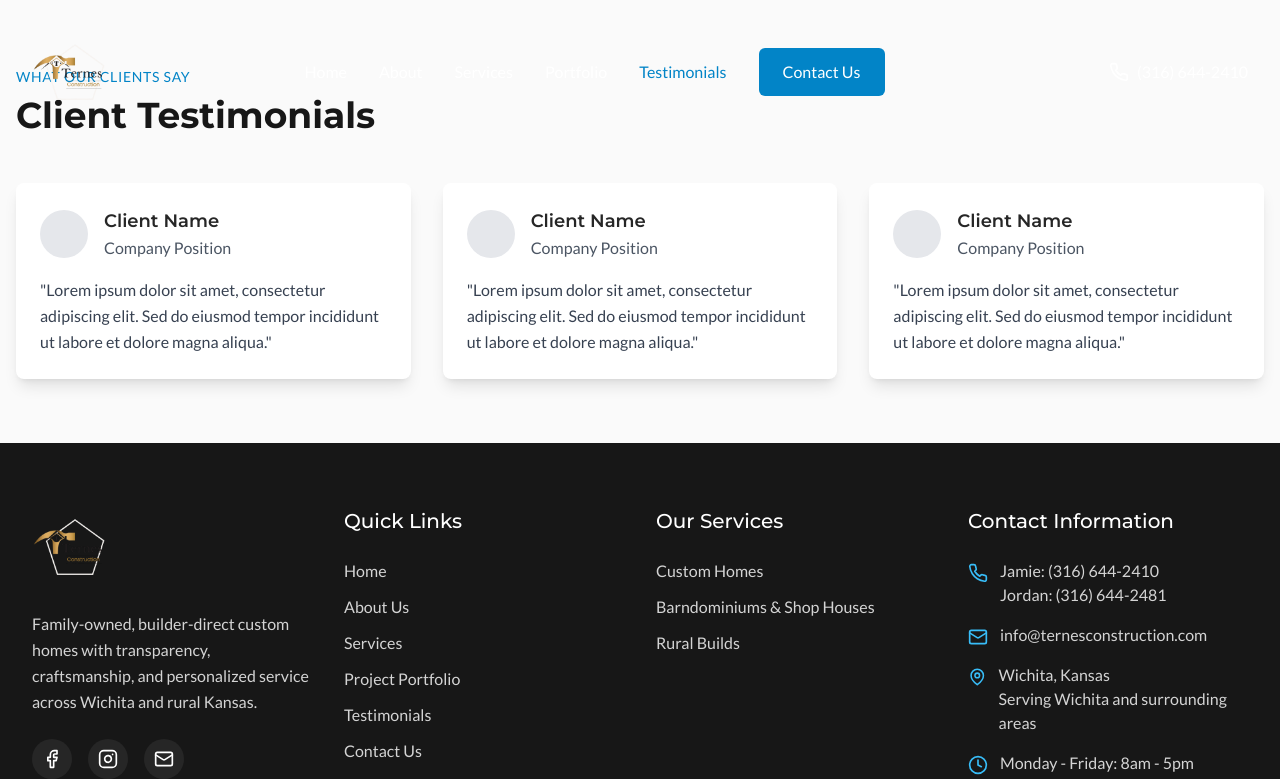
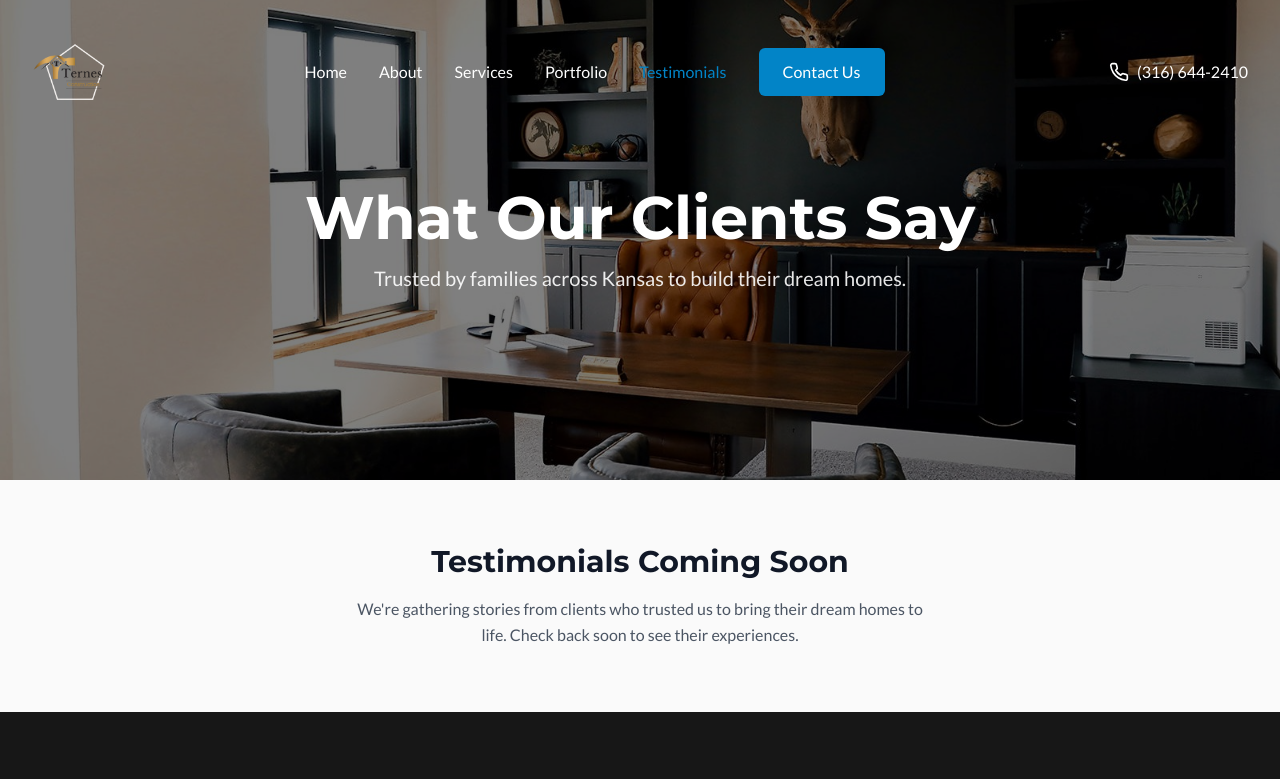
Before and after one commit to Zrsteffen/ternesconstruction, a React (Vite) app: page /testimonials in a window 1280 px wide. Shown: the top 779 px of the page. Built offline with nearby package versions, Linux system fonts and the light colour scheme.

Commit message:
Update TestimonialsPage.tsx
seo testimonial

```diff
--- a/src/pages/TestimonialsPage.tsx
+++ b/src/pages/TestimonialsPage.tsx
@@ -1,40 +1,64 @@
 import React from 'react';
 import { Helmet } from 'react-helmet-async';
-import SectionTitle from '../components/ui/SectionTitle';
+import testimonialHero from '../images/testimonial_hero.jpg';
 
 const TestimonialsPage: React.FC = () => {
   return (
     <>
       <Helmet>
-        <title>Testimonials | Your Company</title>
-        <meta name="description" content="See what our clients say about our work and services" />
+        <title>Client Testimonials | Ternes Construction</title>
+        <meta
+          name="description"
+          content="Hear from real clients about their experience working with Ternes Construction, Wichita’s trusted family-owned builder."
+        />
+        <meta property="og:title" content="Client Testimonials | Ternes Construction" />
+        <meta
+          property="og:description"
+          content="Hear from real clients about their experience working with Ternes Construction, Wichita’s trusted family-owned builder."
+        />
+        <meta property="og:image" content="/images/testimonial_hero.jpg" />
+        <meta property="og:type" content="website" />
+        <meta property="og:url" content="https://ternesconstruction.com/testimonials" />
+        <meta name="twitter:card" content="summary_large_image" />
+        <meta name="twitter:title" content="Client Testimonials | Ternes Construction" />
+        <meta
+          name="twitter:description"
+          content="Hear from real clients about their experience working with Ternes Construction, Wichita’s trusted family-owned builder."
+        />
+        <meta name="twitter:image" content="/images/testimonial_hero.jpg" />
       </Helmet>
 
-      <div className="container mx-auto px-4 py-16">
-        <SectionTitle
-          title="Client Testimonials"
-          subtitle="What Our Clients Say"
-          description="Discover what our valued clients have to say about their experiences working with us"
-        />
+      {/* Hero Section */}
+      <section className="relative h-[60vh] overflow-hidden">
+        <div className="absolute inset-0">
+          <div className="absolute inset-0 bg-black/50 z-10" />
+          <img
+            src={testimonialHero}
+            alt="Happy clients in front of a Ternes custom home"
+            className="w-full h-full object-cover"
+            loading="lazy"
+          />
+        </div>
 
-        <div className="grid grid-cols-1 md:grid-cols-2 lg:grid-cols-3 gap-8 mt-12">
-          {/* Placeholder for testimonials - you can add real testimonials data later */}
-          {[1, 2, 3].map((index) => (
-            <div key={index} className="bg-white rounded-lg shadow-lg p-6">
-              <div className="flex items-center mb-4">
-                <div className="w-12 h-12 bg-gray-200 rounded-full"></div>
-                <div className="ml-4">
-                  <h3 className="font-semibold text-lg">Client Name</h3>
-                  <p className="text-gray-600">Company Position</p>
-                </div>
-              </div>
-              <p className="text-gray-700">
-                "Lorem ipsum dolor sit amet, consectetur adipiscing elit. Sed do eiusmod tempor incididunt ut labore et dolore magna aliqua."
-              </p>
-            </div>
-          ))}
+        <div className="relative z-20 container mx-auto px-4 h-full flex flex-col justify-center items-center text-center">
+          <h1 className="text-4xl md:text-5xl lg:text-6xl font-bold text-white mb-4">
+            What Our Clients Say
+          </h1>
+          <p className="text-xl text-white/90 max-w-2xl">
+            Trusted by families across Kansas to build their dream homes.
+          </p>
         </div>
-      </div>
+      </section>
+
+      <section className="py-16 bg-neutral-50">
+        <div className="container mx-auto px-4 text-center">
+          <h2 className="text-3xl font-bold text-gray-900 mb-4">Testimonials Coming Soon</h2>
+          <p className="text-gray-600 max-w-xl mx-auto">
+            We're gathering stories from clients who trusted us to bring their dream homes to life.
+            Check back soon to see their experiences.
+          </p>
+        </div>
+      </section>
     </>
   );
 };
```
